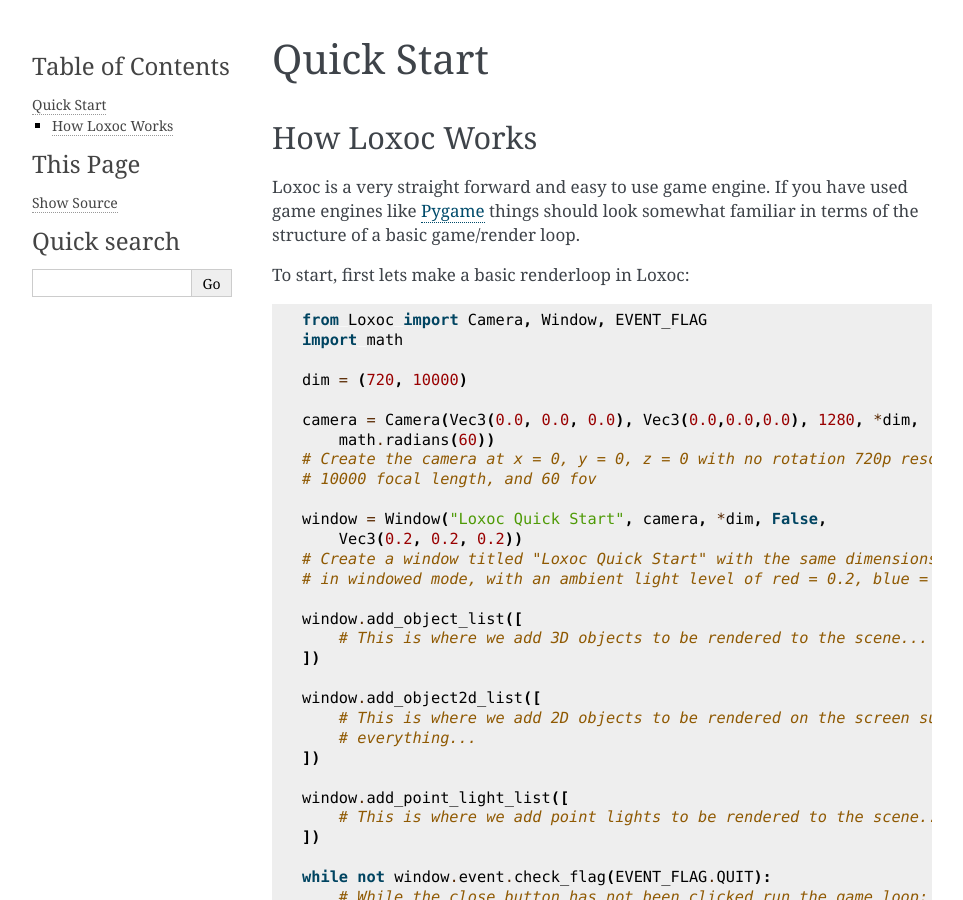
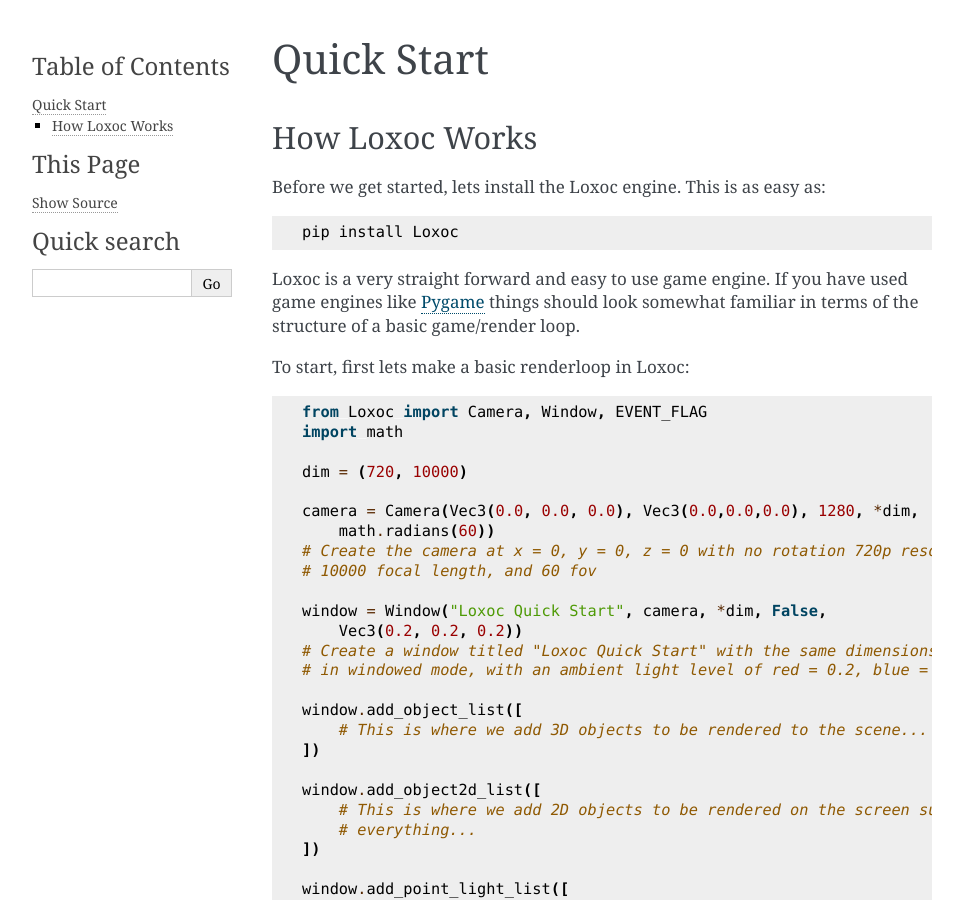
Before and after one commit to FrewtyPebbles/Loxoc-Python3D-Game-Engine, a Sphinx documentation site: the page built from docs/quick_start.rst, in a window 1280 px wide and 900 px high. Shown: the whole window, without its empty margins (148-1111 px from the left). Built offline with Sphinx 7.4.7, drawn with Linux system fonts in a browser that asks for light colours.

Commit message:
Updated docs

```diff
--- a/docs/conf.py
+++ b/docs/conf.py
@@ -13,7 +13,7 @@
 project = 'Loxoc'
 copyright = '2024, William A. Lim'
 author = 'William A. Lim'
-release = '1.0.0.dev26'
+release = '1.0.0.dev27'
 
 # -- General configuration ---------------------------------------------------
 # https://www.sphinx-doc.org/en/master/usage/configuration.html#general-configuration
--- a/docs/quick_start.rst
+++ b/docs/quick_start.rst
@@ -3,8 +3,16 @@
 Quick Start
 ===========
 
+
 How |engine_name| Works
 -----------------------
+
+Before we get started, lets install the |engine_name| engine.  This is as easy as:
+
+.. code-block::
+
+    pip install Loxoc
+
 
 |engine_name| is a very straight forward and easy to use game engine.
 If you have used game engines like `Pygame <https://www.pygame.org>`_
```
